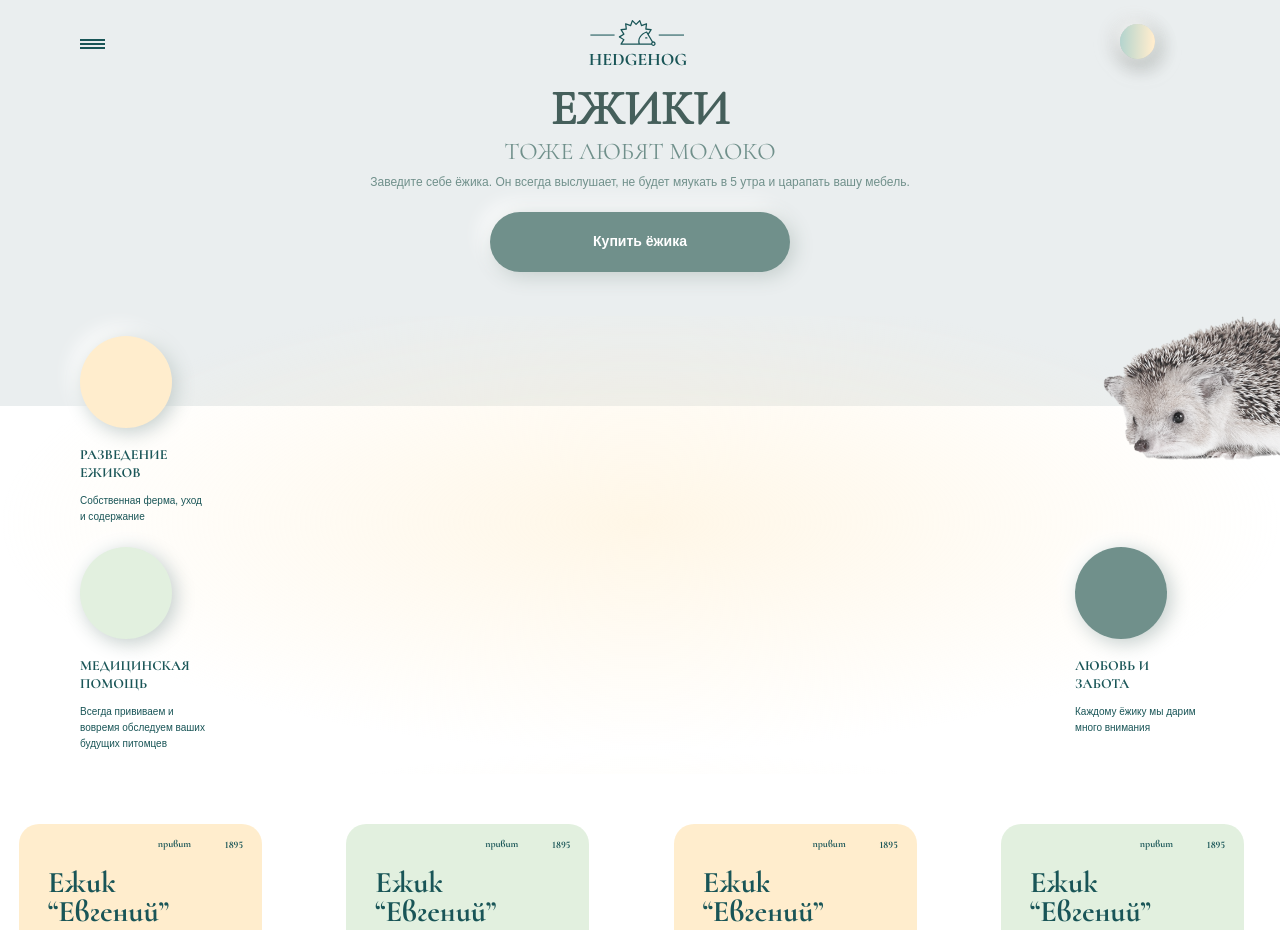
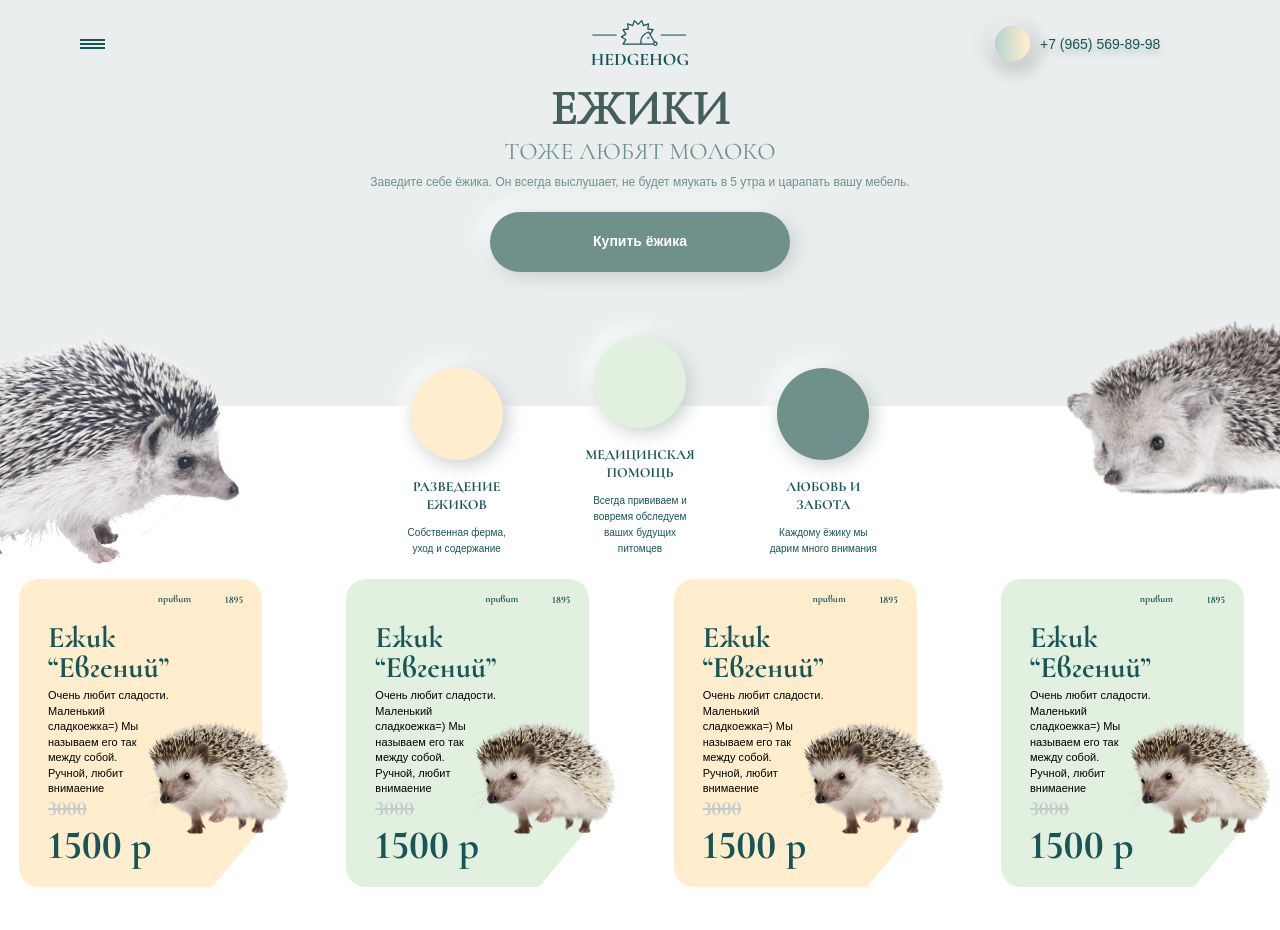
Before and after one commit to Ramc1987/HEDGEHOG, a website: page source/index.html in a window 1280 px wide. Shown: the top 930 px of the page. Drawn offline with nearby package versions, Linux system fonts and the light colour scheme; files that its build step writes are made by us from their sources.

Commit message:
Refactoring

```diff
--- a/source/index.html
+++ b/source/index.html
@@ -28,6 +28,7 @@
                   <svg class="user-list__link-icon user-list__link-icon--call" width="13" height="11">
                     <use xlink:href="img/sprite.svg#call"></use>
                   </svg>
+                  <span class="user-list__item-phone">+7 (965) 569-89-98</span>
                 </a>
               </li>
               <li class="user-list__item">
--- a/source/sass/block/advantages.scss
+++ b/source/sass/block/advantages.scss
@@ -1,5 +1,11 @@
 .advantages {
   display: grid;
+
+  @media (min-width: $tablet) {
+      transition: .4s;
+      display: flex;
+      justify-content: center;
+  }
 }
 
 .advantages__item {
@@ -7,6 +13,10 @@
 
   &:not(:last-child) {
     margin-bottom: 22px;
+
+    @media (min-width: $tablet) {
+        margin: 0 70px 22px 0;
+      }
   }
 
   &--syringe {
@@ -16,11 +26,28 @@
   &--heart {
     margin-left: auto;
     grid-row: 2/3;
+
+    @media (min-width: $tablet) {
+      margin: 0;
+    }
+  }
+
+  @media (min-width: $tablet) {
+    text-align: center;
+
+    &:nth-child(1) {
+      align-self: flex-end;
+    }
+
+    &:nth-child(3) {
+      align-self: flex-end;
+      margin-bottom: 22px;
+    }
   }
 }
 
 .advantages__item-image {
-  margin-bottom: 18px;
+  margin: 0 auto 18px;
   position: relative;
   width: 92px;
   height: 92px;
--- a/source/sass/block/header.scss
+++ b/source/sass/block/header.scss
@@ -25,6 +25,10 @@
   padding: 0;
   background: transparent;
   z-index: 20;
+
+  @media (min-width: $tablet) {
+    margin: 0 215px 0 0;
+  }
 }
 
 .header__toggle-menu span {
--- a/source/sass/block/promo-advantages.scss
+++ b/source/sass/block/promo-advantages.scss
@@ -1,13 +1,17 @@
 .promo-advantages {
-  background: url("../img/content-img/image-promo.png") no-repeat,
+  background: url("../img/content-img/image-promo.png") no-repeat right -23px,
   radial-gradient(50% 50% at 50% 50%, rgba(255, 238, 206, 0.49) 0%, rgba(196, 196, 196, 0) 100%);
-  background-position: right -23px;
+
+  @media (min-width: $tablet) {
+    background: url("../img/content-img/image-promo-left.png") no-repeat left 30%, url("../img/content-img/image-promo.png") no-repeat right -23px;
+    background-size: 250px auto;
+  }
 }
 
 .promo-advantages__advantages-list {
   margin: -90px auto 0;
   padding: 20px 0 0 0;
   width: 87.5%;
+  max-width: 480px;
   list-style-type: none;
-
 }
--- a/source/sass/block/slider.scss
+++ b/source/sass/block/slider.scss
@@ -145,6 +145,10 @@
   margin: 50px auto;
   overflow-x: auto;
   scroll-snap-type: x mandatory;
+
+  @media (min-width: $tablet) {
+    margin: 0 auto 50px;
+  }
 }
 
 .slider__slide {
--- a/source/sass/block/user-list.scss
+++ b/source/sass/block/user-list.scss
@@ -9,11 +9,15 @@
 
   &:not(:last-child) {
     margin-right: 13px;
+
+    @media (min-width: $tablet) {
+      width: 160px;
+    }
   }
 }
 
 .user-list__item-link {
-  display: inline-block;
+  display: block;
   position: relative;
   cursor: pointer;
 
@@ -32,6 +36,24 @@
   }
 }
 
+.user-list__item-phone {
+  display: none;
+
+  @media (min-width: $tablet) {
+    display: inline-block;
+    width: 128px;
+    padding: 10px 0 10px 45px;
+    text-decoration: none;
+    color: $color-first;
+    text-transform: uppercase;
+    font-feature-settings: 'pnum' on, 'lnum' on;
+
+
+    @include font-title(14px, 116%, 500);
+    font-family: "Raleway", "Arial", sans-serif;
+  }
+}
+
 .user-list__link-icon {
 
   &--call {
```
Also changed, not shown: source/img/content-img/image-promo-left.png (added).
